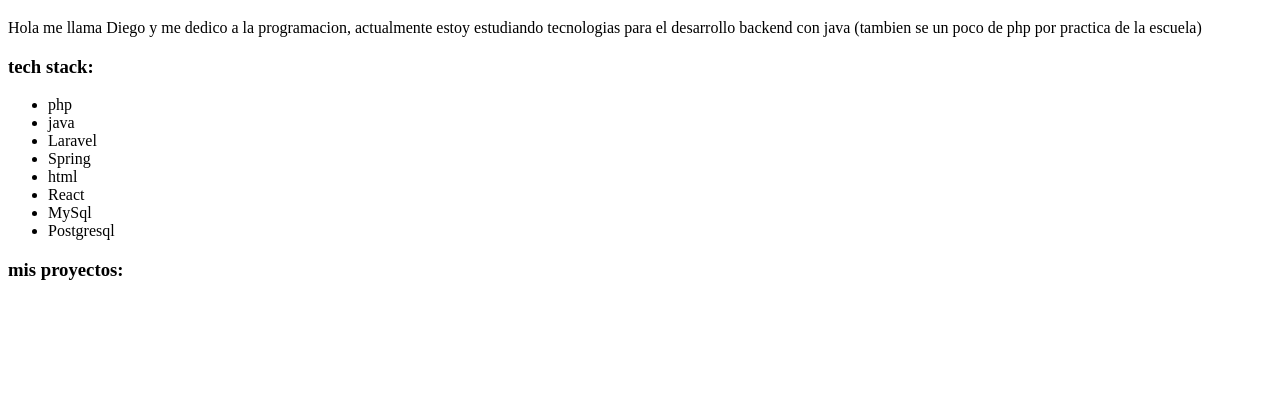
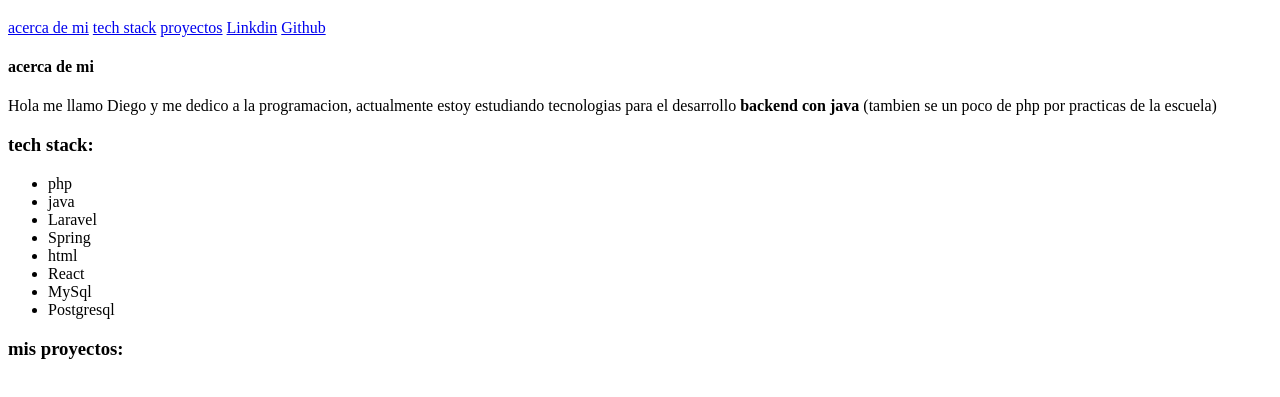
Before and after one commit to DiegoVega19-dvl/Portfolio, a plain HTML site: page index.html in a window 1280 px wide. Shown: the part 61-458 px from the top of the page. Drawn offline with Linux system fonts and the light colour scheme.

Commit message:
-- metadatos --

```diff
--- a/index.html
+++ b/index.html
@@ -1,24 +1,37 @@
 <!DOCTYPE html>
 <html lang="en">
+
 <head>
+    <!-- contenido para los metadatos de las pagina web -->
+    <!-- checar OpenGraph: https://ogp.me/ -->
     <meta charset="UTF-8">
     <meta name="viewport" content="width=device-width, initial-scale=1.0">
-    <meta name="description" content="portfolio">
-    <title>Document</title>
+    <meta name="description" content="portafolio de Diego Vega, ingeniero de software backend">
+    <title>Portafolio | Diego Vega</title>
 </head>
+
 <body>
     <header>
         <h1>Diego Vega - Ingeniero de Software jr</h1>
+        <nav>
+            <a href="#aboutme">acerca de mi</a>
+            <a href="#tech">tech stack</a>
+            <a href="#proyects">proyectos</a>
+            <a href="https://www.linkedin.com/in/juan-diego-vega-romero-739aa81b9/" target="_blank">Linkdin</a>
+            <a href="https://github.com/DiegoVega19-dvl" target="_blank">Github</a>
+        </nav>
         <section>
             <header>
-                Hola me llama Diego y me dedico a la programacion, actualmente estoy estudiando tecnologias
-                para el desarrollo backend con java (tambien se un poco de php por practica de la escuela)
+                <h4 id="aboutme">acerca de mi</h4>
+                <p>Hola me llamo Diego y me dedico a la programacion, actualmente estoy estudiando tecnologias
+                    para el desarrollo <strong>backend con java</strong> (tambien se un poco de php por practicas de la
+                    escuela)</p>
             </header>
         </section>
     </header>
     <main>
         <section>
-            <h3>tech stack:</h3>
+            <h3 id="tech">tech stack:</h3>
             <ul>
                 <li>php</li>
                 <li>java</li>
@@ -31,11 +44,12 @@
             </ul>
         </section>
         <section>
-            <h3>mis proyectos:</h3>
+            <h3 id="proyects">mis proyectos:</h3>
         </section>
     </main>
     <footer>
 
     </footer>
 </body>
+
 </html>
```
